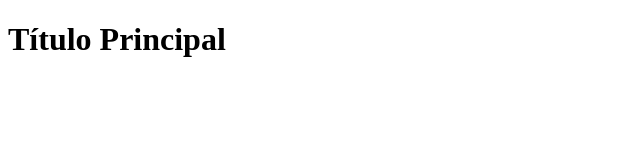
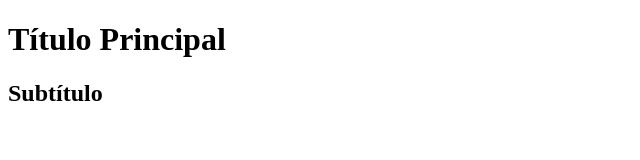
Before and after one commit to GustavoFilho21/first-repo-remote, a plain HTML site: page src/index.html in a window 1280 px wide. Shown: the whole page, without its empty margins (0-640 px from the left). Drawn offline with Linux system fonts and the light colour scheme.

Commit message:
incluir h2

```diff
--- a/src/index.html
+++ b/src/index.html
@@ -7,5 +7,6 @@
 </head>
 <body>
   <h1>Título Principal</h1>
+  <h2>Subtítulo</h2>
 </body>
 </html>
```
